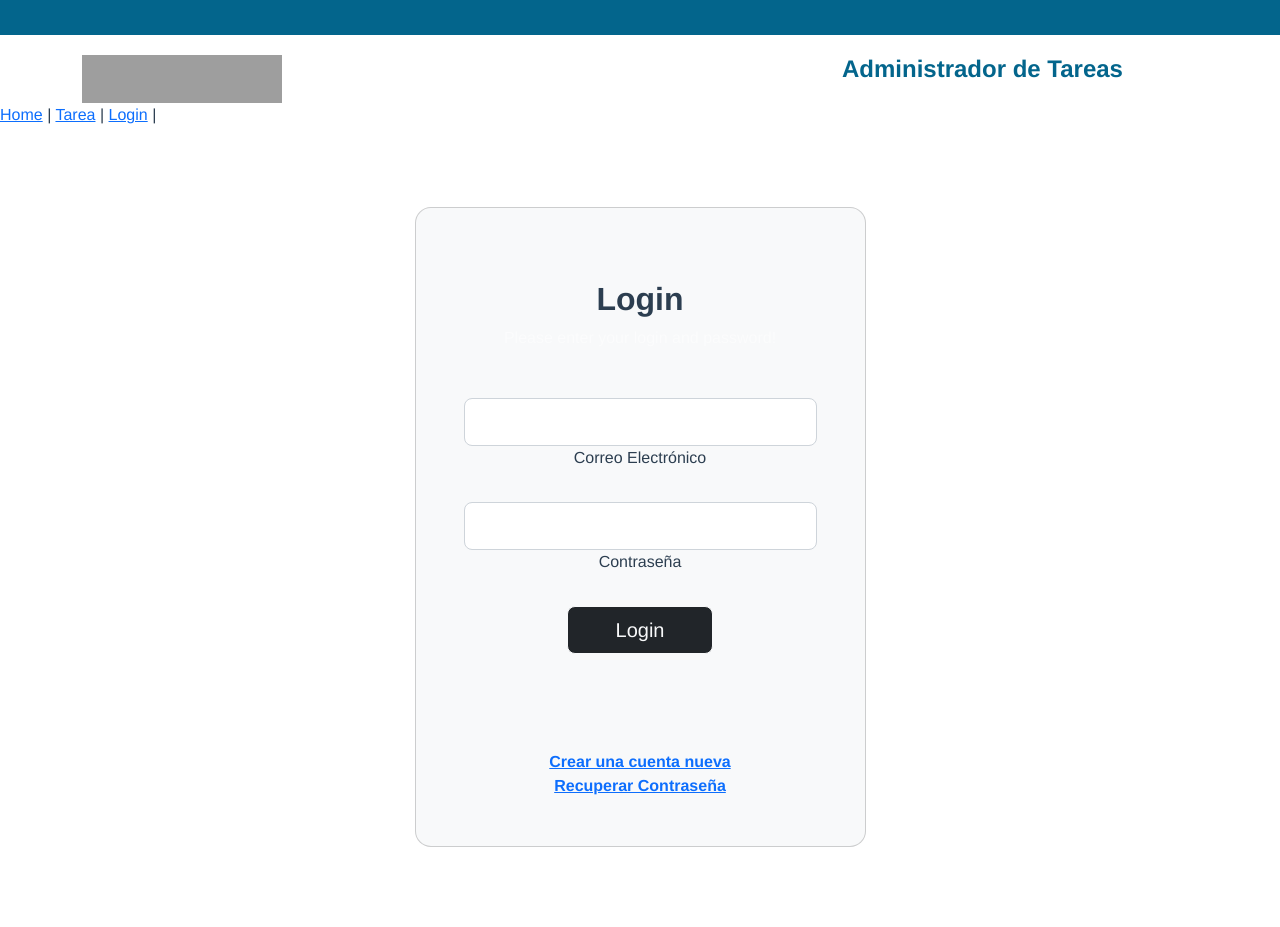
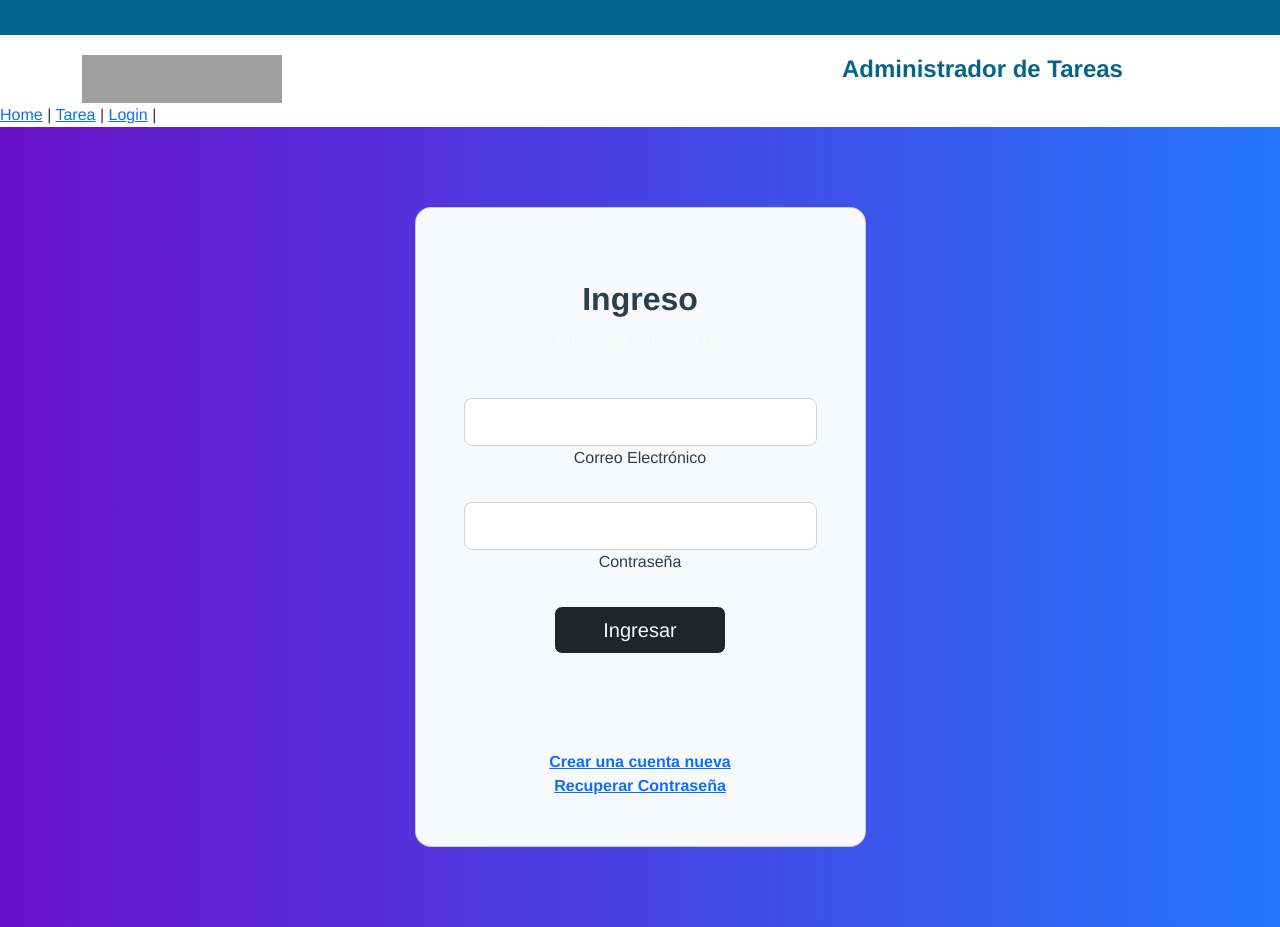
Before and after one commit to MauricioRuizD/TaskManager, a Vue app: page /login in a window 1280 px wide. Built offline with nearby package versions, Linux system fonts and the light colour scheme; grey boxes are pictures that could not be loaded.

Commit message:
login v2

```diff
--- a/package.json
+++ b/package.json
@@ -9,6 +9,7 @@
   "dependencies": {
     "bootstrap": "^5.2.3",
     "core-js": "^3.8.3",
+    "mdbootstrap": "^4.20.0",
     "vue": "^2.6.14",
     "vue-router": "^3.5.1",
     "vuex": "^3.6.2"
--- a/src/views/Login.vue
+++ b/src/views/Login.vue
@@ -8,7 +8,7 @@
 
               <div class="mb-md-5 mt-md-4 pb-5">
 
-                <h2 class="fw-bold mb-2 ">Login</h2>
+                <h2 class="fw-bold mb-2 ">Ingreso</h2>
                 <p class="text-white-50 mb-5">Please enter your login and password!</p>
 
 
@@ -28,7 +28,7 @@
 
 
 
-                <button class="btn bg-dark btn-outline-light btn-lg px-5" type="submit">Login</button>
+                <button class="btn bg-dark btn-outline-light btn-lg px-5" type="submit">Ingresar</button>
 
 
 
@@ -55,3 +55,17 @@
 
 
 </template>
+<style>
+.gradient-custom {
+/* fallback for old browsers */
+background: #6a11cb;
+
+/* Chrome 10-25, Safari 5.1-6 */
+background: -webkit-linear-gradient(to right, rgba(106, 17, 203, 1), rgba(37, 117, 252, 1));
+
+/* W3C, IE 10+/ Edge, Firefox 16+, Chrome 26+, Opera 12+, Safari 7+ */
+background: linear-gradient(to right, rgba(106, 17, 203, 1), rgba(37, 117, 252, 1))
+}
+
+
+</style>
```
Also changed, not shown: 1 other file (tests, documents, lock files or other folders).
